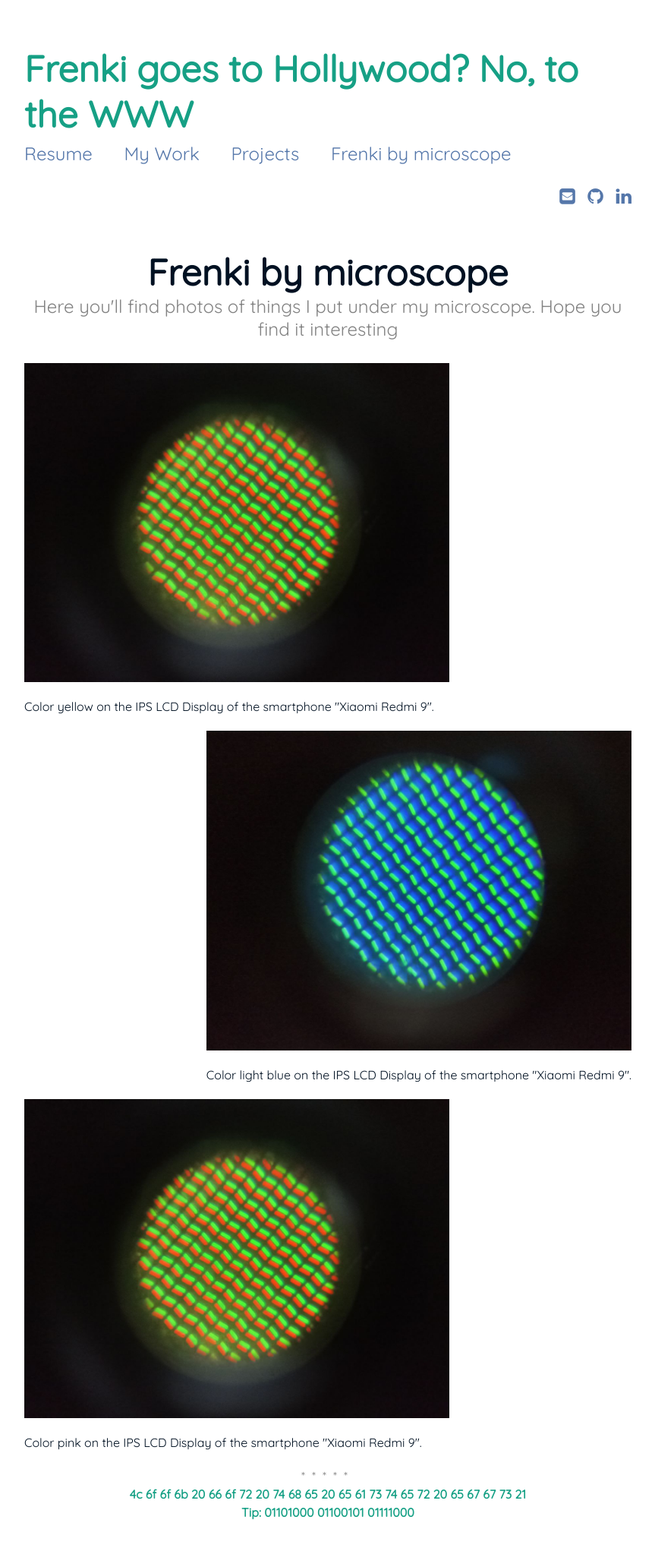
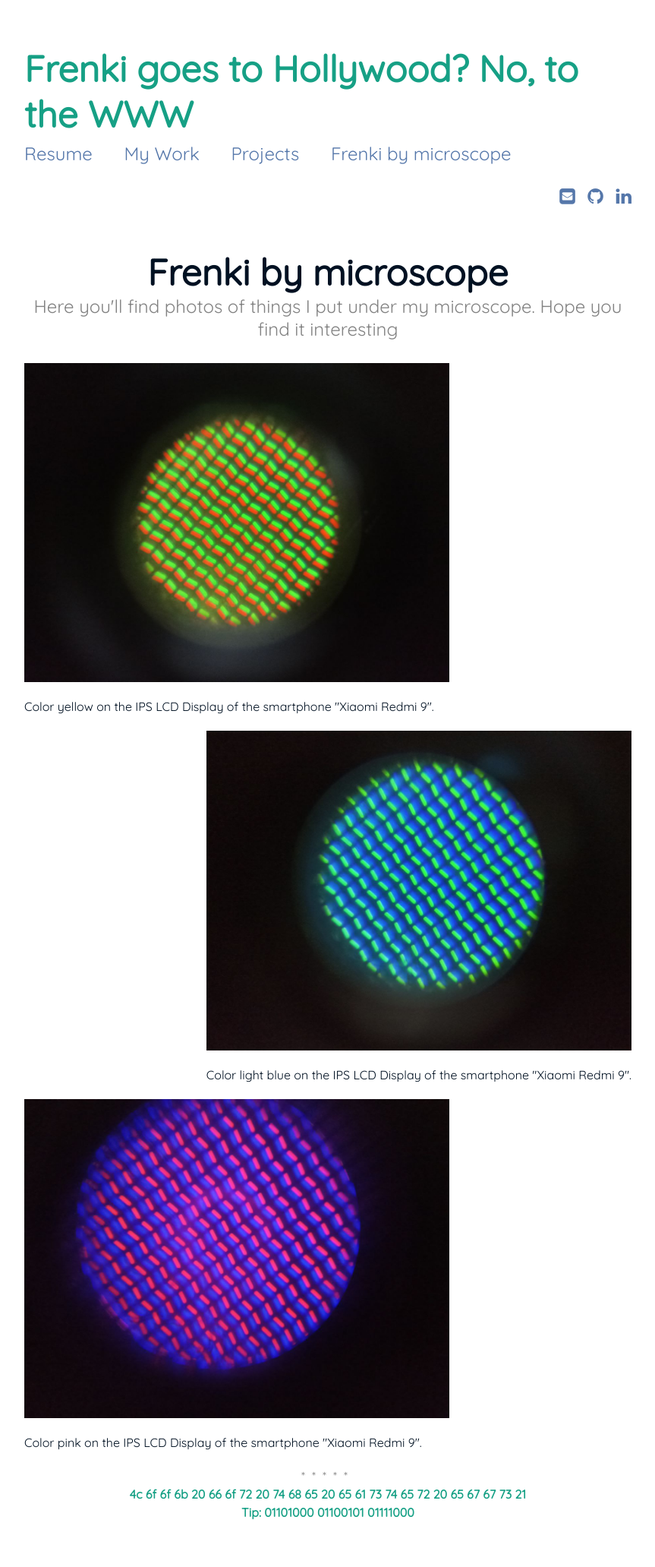
Before and after one commit to FreShq99/frenkishqepa.com, a Jekyll site: the page built from gallery.md, in a window 1280 px wide. Shown: the whole page at 76% size, without its empty margins (208-1071 px from the left). Built offline with Jekyll 4.4.1, drawn with Linux system fonts in a browser that asks for light colours.

Commit message:
Update gallery.md

```diff
--- a/gallery.md
+++ b/gallery.md
@@ -15,6 +15,6 @@ subtitle: Here you'll find photos of things I put under my microscope. Hope you
 </p>
 
 <p align="left" width="100%">
-    <img width="70%" src="MicroscopeGallery/yellow.jpeg">
+    <img width="70%" src="MicroscopeGallery/purple.jpeg">
     <p align="left">Color pink on the IPS LCD Display of the smartphone "Xiaomi Redmi 9".<p align="left">
 </p>
```
